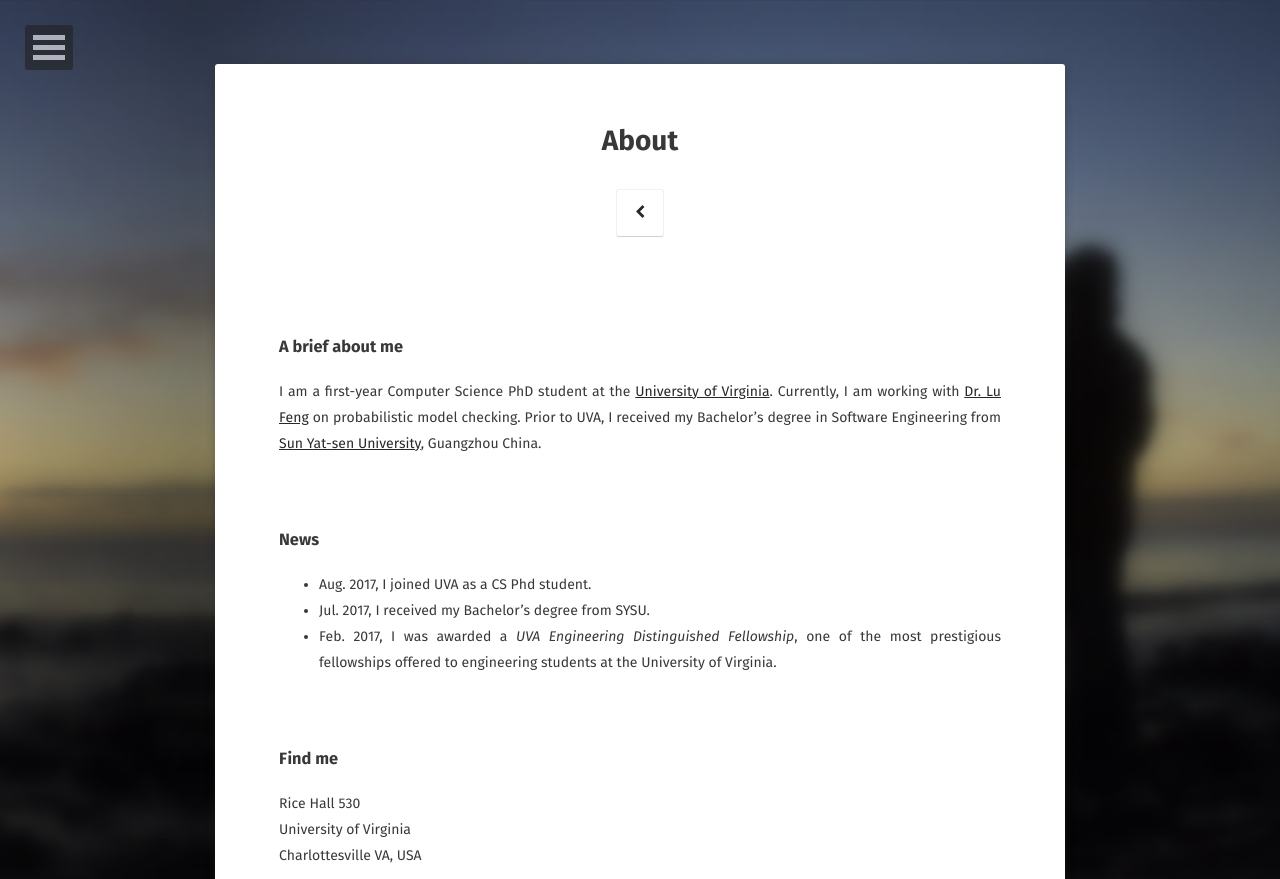
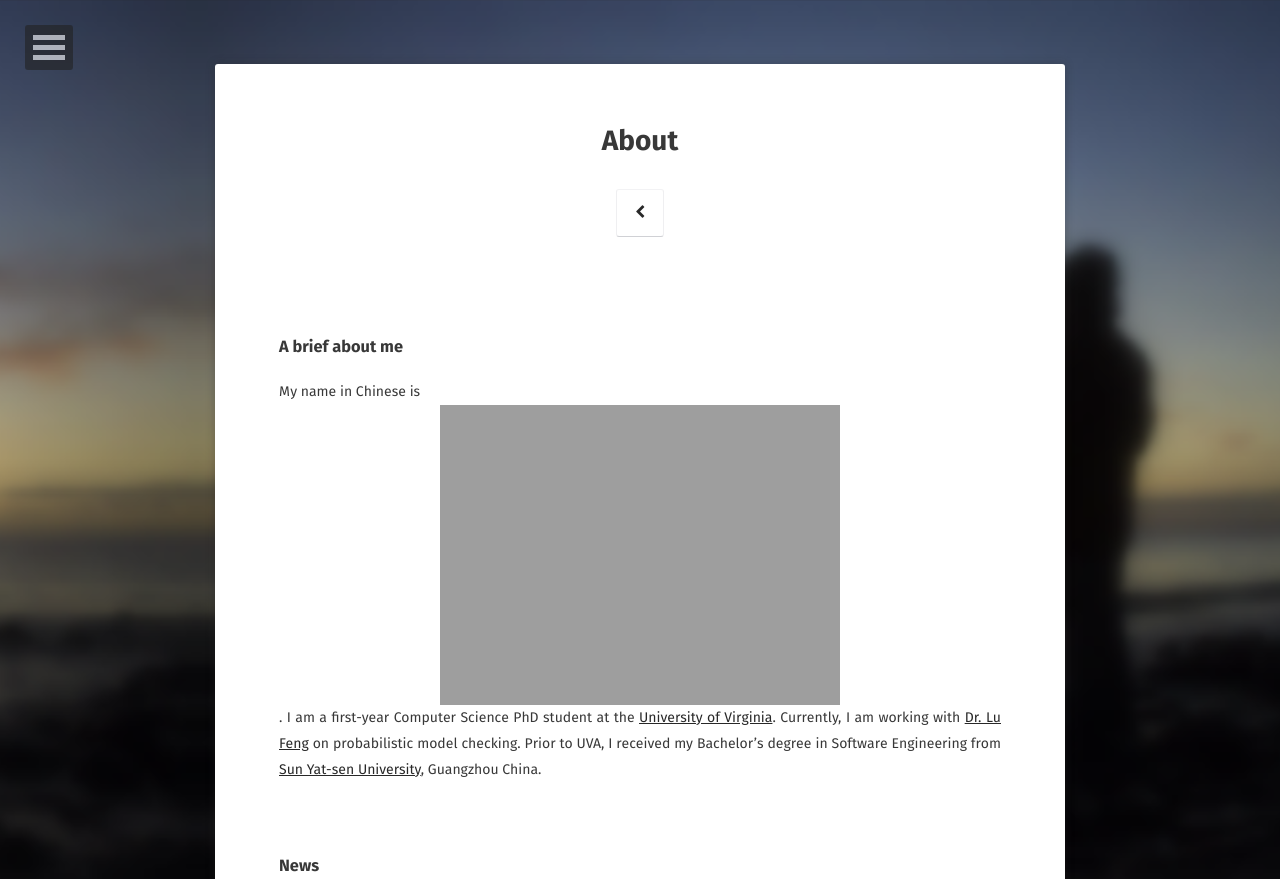
Before and after one commit to FrancisDavis/FrancisDavis.github.io, a Jekyll site: the page built from about/index.md, in a window 1280 px wide and 900 px high, cut to the strip 0-879 px from the top of the window. Built offline with Jekyll 4.4.1, drawn with Linux system fonts in a browser that asks for light colours; some web fonts are replaced.

Commit message:
Update index.md

```diff
--- a/about/index.md
+++ b/about/index.md
@@ -7,7 +7,7 @@ comments: false
 ---
 
 ### A brief about me
-I am a first-year Computer Science PhD student at the [University of Virginia](http://www.virginia.edu/). Currently, I am working with [Dr. Lu Feng](http://www.cs.virginia.edu/~lufeng/index.html) on probabilistic model checking. Prior to UVA, I received my Bachelor's degree in Software Engineering from [Sun Yat-sen University](http://www.sysu.edu.cn/2012/en/index.htm), Guangzhou China.
+My name in Chinese is ![](name.jpg =90x). I am a first-year Computer Science PhD student at the [University of Virginia](http://www.virginia.edu/). Currently, I am working with [Dr. Lu Feng](http://www.cs.virginia.edu/~lufeng/index.html) on probabilistic model checking. Prior to UVA, I received my Bachelor's degree in Software Engineering from [Sun Yat-sen University](http://www.sysu.edu.cn/2012/en/index.htm), Guangzhou China.
 <br>
 <br>
 <br>
```
